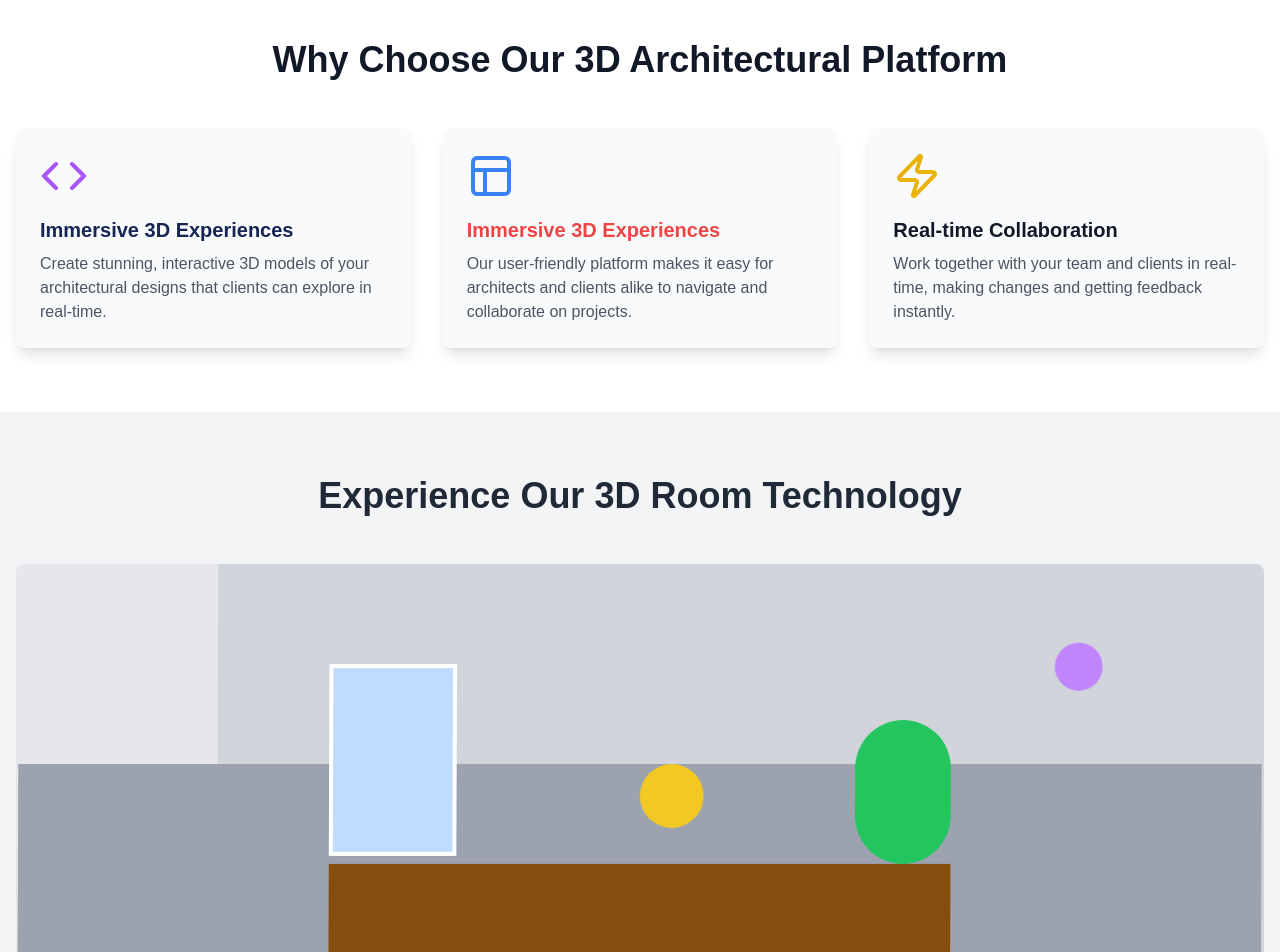
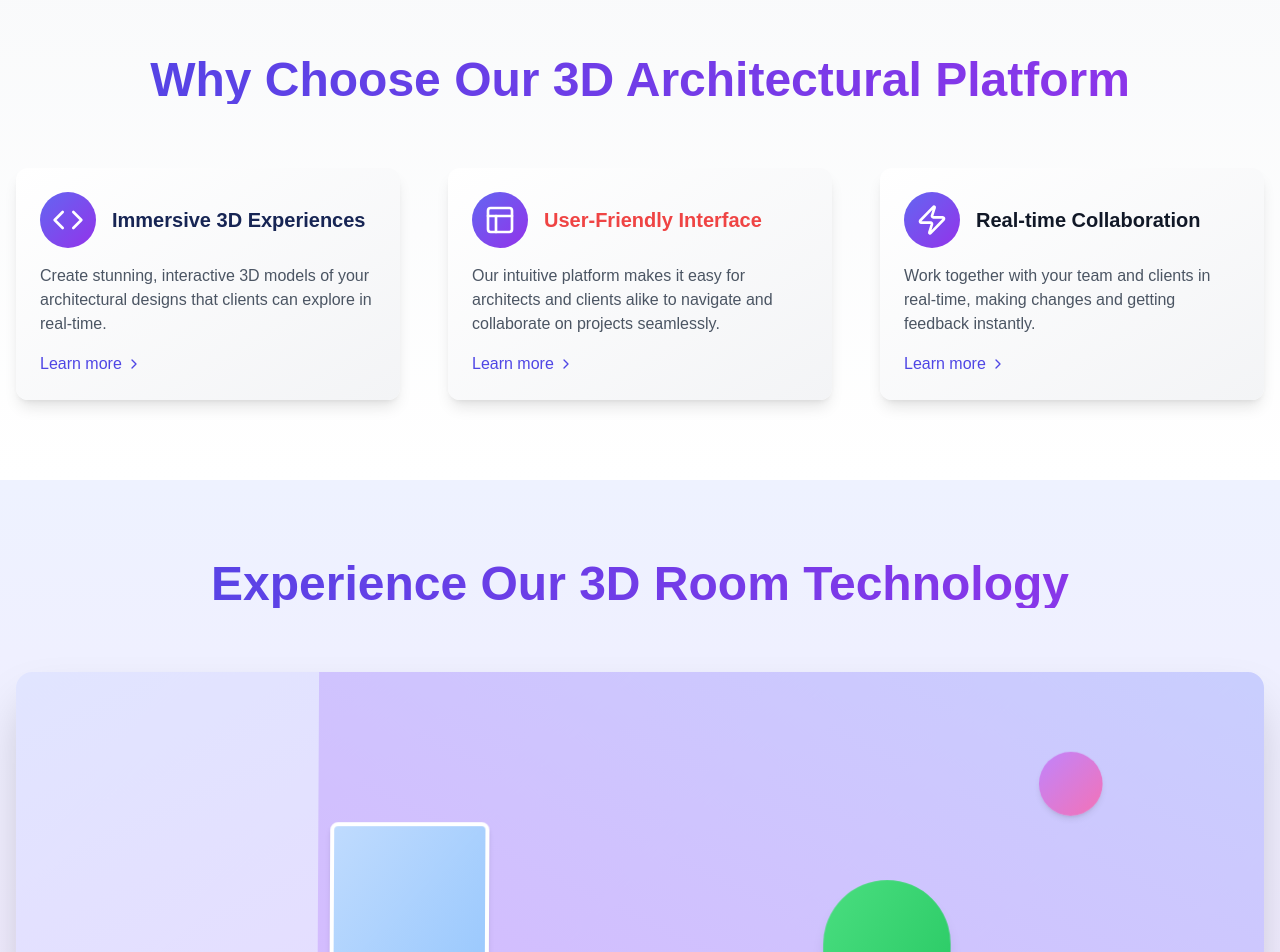
Before and after one commit to JessiP23/room-generation, a Next.js app: page / in a window 1280 px wide. Shown: the part 600-1552 px from the top of the page. Built offline with nearby package versions, Linux system fonts and the light colour scheme.

Commit message:
landing page

```diff
--- a/app/page.js
+++ b/app/page.js
@@ -1,7 +1,7 @@
 'use client'
 
 import React from 'react';
-import { Code, Layout, Search, Share, User, Zap } from 'lucide-react';
+import { ChevronRight, Code, Layout, Search, Share, User, Zap } from 'lucide-react';
 
 const LandingPage = () => {
   return (
@@ -76,22 +76,24 @@ const LandingPage = () => {
       </main>
 
       {/* Features Section */}
-      <section className="py-16 bg-white">
+      <section className="py-20 bg-gradient-to-b from-gray-50 to-white">
     <div className="container mx-auto px-4">
-          <h2 className="text-4xl font-bold text-center mb-12 text-gray-900">Why Choose Our 3D Architectural Platform</h2>
-          <div className="grid grid-cols-1 md:grid-cols-3 gap-8">
+      <h2 className="text-5xl font-bold text-center mb-16 text-transparent bg-clip-text bg-gradient-to-r from-indigo-600 to-purple-600">
+        Why Choose Our 3D Architectural Platform
+      </h2>
+      <div className="grid grid-cols-1 md:grid-cols-3 gap-12">
         <FeatureCard
-              icon={<Code className="w-12 h-12 text-purple-500" />}
+          icon={<Code className="w-8 h-8 text-white" />}
           title={<span className='text-blue-950'>Immersive 3D Experiences</span>}
           description="Create stunning, interactive 3D models of your architectural designs that clients can explore in real-time."
         />
         <FeatureCard
-              icon={<Layout className="w-12 h-12 text-blue-500" />}
-              title={<span className="text-red-500">Immersive 3D Experiences</span>}
-              description="Our user-friendly platform makes it easy for architects and clients alike to navigate and collaborate on projects."
+          icon={<Layout className="w-8 h-8 text-white" />}
+          title={<span className="text-red-500">User-Friendly Interface</span>}
+          description="Our intuitive platform makes it easy for architects and clients alike to navigate and collaborate on projects seamlessly."
         />
         <FeatureCard
-              icon={<Zap className="w-12 h-12 text-yellow-500" />}
+          icon={<Zap className="w-8 h-8 text-white" />}
           title={<span className='text-gray-900'>Real-time Collaboration</span>}
           description="Work together with your team and clients in real-time, making changes and getting feedback instantly."
         />
@@ -100,26 +102,28 @@ const LandingPage = () => {
   </section>
 
       {/* Another 3D Room Section */}
-      <section className="py-16 bg-gray-100">
+      <section className="py-20 bg-gradient-to-b from-indigo-50 to-purple-100 overflow-hidden">
     <div className="container mx-auto px-4">
-          <h2 className="text-4xl font-bold text-center mb-12 text-gray-800">Experience Our 3D Room Technology</h2>
-          <div className="relative w-full h-[400px] perspective-1000 bg-gradient-to-br from-blue-100 to-purple-100 rounded-lg overflow-hidden">
+      <h2 className="text-5xl font-bold text-center mb-16 text-transparent bg-clip-text bg-gradient-to-r from-indigo-600 to-purple-600">
+        Experience Our 3D Room Technology
+      </h2>
+      <div className="relative w-full h-[600px] perspective-1000 rounded-2xl overflow-hidden shadow-2xl">
         <div className="absolute inset-0 transform-3d rotate-y-[-20deg] rotate-x-10 animate-room-rotate">
           {/* Room walls */}
-              <div className="absolute inset-0 bg-white opacity-50"></div>
-              <div className="absolute top-0 left-0 w-full h-full bg-gray-200 transform-origin-left rotate-y-90 translate-x-[-200px]"></div>
-              <div className="absolute top-0 right-0 w-full h-full bg-gray-300 transform-origin-right rotate-y-[-90deg] translate-x-[200px]"></div>
-              <div className="absolute bottom-0 left-0 right-0 h-full bg-gray-400 transform-origin-bottom rotate-x-90 translate-y-[200px]"></div>
+          <div className="absolute inset-0 bg-gradient-to-br from-white to-gray-200 opacity-90"></div>
+          <div className="absolute top-0 left-0 w-full h-full bg-gradient-to-br from-indigo-100 to-purple-200 transform-origin-left rotate-y-90 translate-x-[-300px]"></div>
+          <div className="absolute top-0 right-0 w-full h-full bg-gradient-to-bl from-indigo-200 to-purple-300 transform-origin-right rotate-y-[-90deg] translate-x-[300px]"></div>
+          <div className="absolute bottom-0 left-0 right-0 h-full bg-gradient-to-t from-indigo-300 to-purple-400 transform-origin-bottom rotate-x-90 translate-y-[300px]"></div>
 
           {/* Furniture and decorations */}
-              <div className="absolute bottom-0 left-1/4 w-1/2 h-1/4 bg-yellow-800 transform translate-z-20"></div>
-              <div className="absolute top-1/4 left-1/4 w-32 h-48 bg-blue-200 border-4 border-white transform translate-z-30"></div>
-              <div className="absolute bottom-1/4 right-1/4 w-24 h-36 bg-green-500 rounded-full transform translate-z-40"></div>
+          <div className="absolute bottom-0 left-1/4 w-1/2 h-1/4 bg-gradient-to-t from-yellow-800 to-yellow-700 transform translate-z-20 rounded-t-lg shadow-lg"></div>
+          <div className="absolute top-1/4 left-1/4 w-40 h-56 bg-gradient-to-br from-blue-200 to-blue-300 border-4 border-white transform translate-z-30 rounded-lg shadow-md"></div>
+          <div className="absolute bottom-1/3 right-1/4 w-32 h-48 bg-gradient-to-br from-green-400 to-green-500 rounded-full transform translate-z-40 shadow-lg"></div>
 
           {/* Animated elements */}
-              <div className="absolute top-20 right-40 w-12 h-12 bg-purple-400 rounded-full animate-float transform translate-z-50"></div>
-              <div className="absolute bottom-40 left-60 w-8 h-8 bg-pink-400 rounded-full animate-ping transform translate-z-60"></div>
-              <div className="absolute top-1/2 left-1/2 w-16 h-16 bg-yellow-400 rounded-full animate-pulse transform translate-z-70"></div>
+          <div className="absolute top-20 right-40 w-16 h-16 bg-gradient-to-br from-purple-400 to-pink-400 rounded-full animate-float transform translate-z-50 shadow-md"></div>
+          <div className="absolute bottom-40 left-60 w-12 h-12 bg-gradient-to-br from-pink-400 to-red-400 rounded-full animate-ping transform translate-z-60 shadow-md"></div>
+          <div className="absolute top-1/2 left-1/2 w-20 h-20 bg-gradient-to-br from-yellow-300 to-orange-400 rounded-full animate-pulse transform translate-z-70 shadow-md"></div>
         </div>
       </div>
     </div>
@@ -129,10 +133,17 @@ const LandingPage = () => {
 };
 
 const FeatureCard = ({ icon, title, description }) => (
-  <div className="bg-gray-50 p-6 rounded-lg shadow-lg transition-transform duration-300 hover:scale-105">
-    <div className="mb-4">{icon}</div>
-    <h3 className="text-xl font-semibold mb-2">{title}</h3>
-    <p className="text-gray-600">{description}</p>
+  <div className="bg-gradient-to-br from-white to-gray-100 rounded-xl shadow-lg p-6 transform transition-all duration-300 hover:scale-105 hover:shadow-xl">
+    <div className="flex items-center mb-4">
+      <div className="mr-4 p-3 bg-gradient-to-br from-indigo-500 to-purple-600 rounded-full">
+        {icon}
+      </div>
+      <h3 className="text-xl font-semibold">{title}</h3>
+    </div>
+    <p className="text-gray-600 mb-4">{description}</p>
+    <a href="#" className="inline-flex items-center text-indigo-600 hover:text-indigo-800 transition-colors duration-200">
+      Learn more <ChevronRight className="ml-1 w-4 h-4" />
+    </a>
   </div>
 );
 
```
Lines whose indentation alone changed are shown as unchanged.
